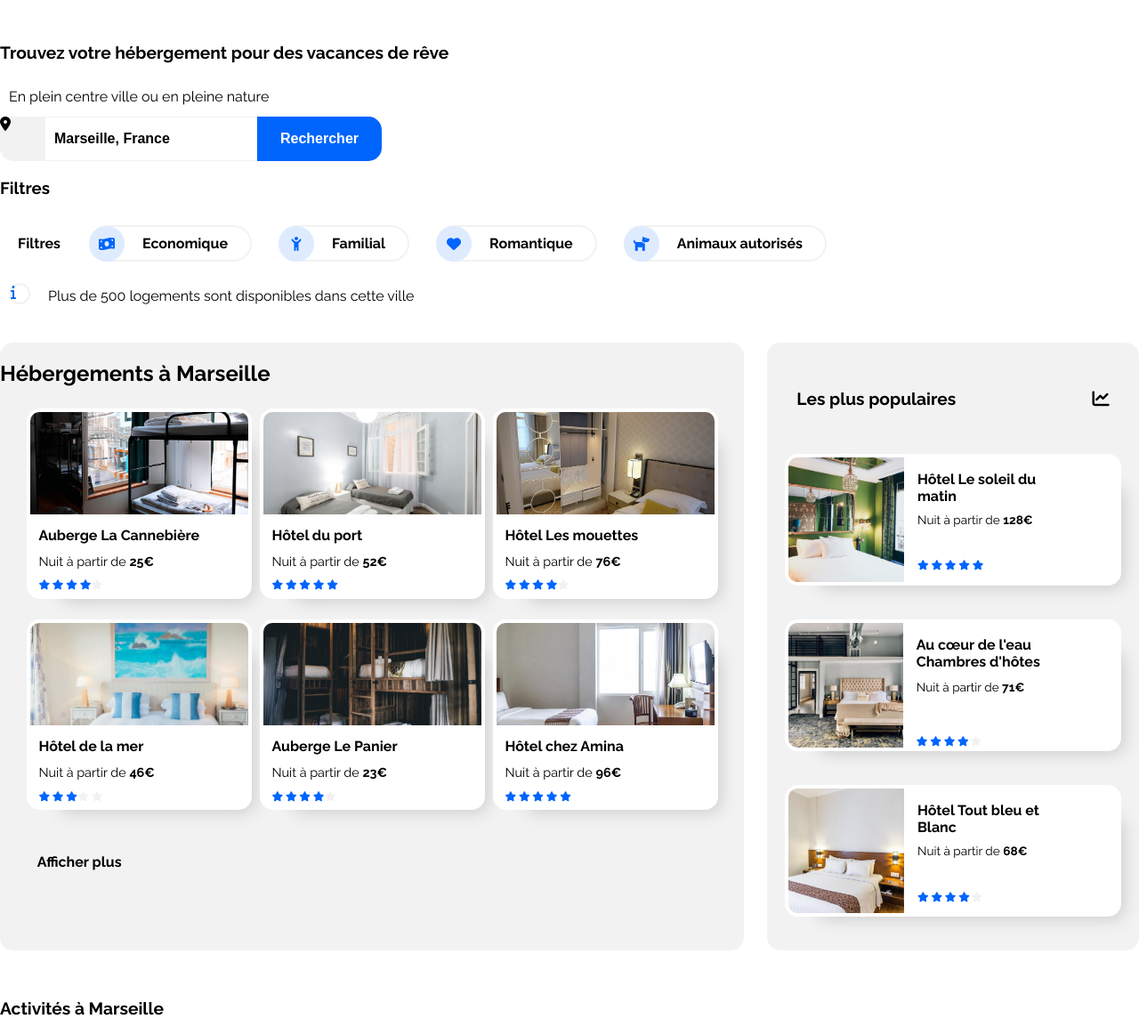
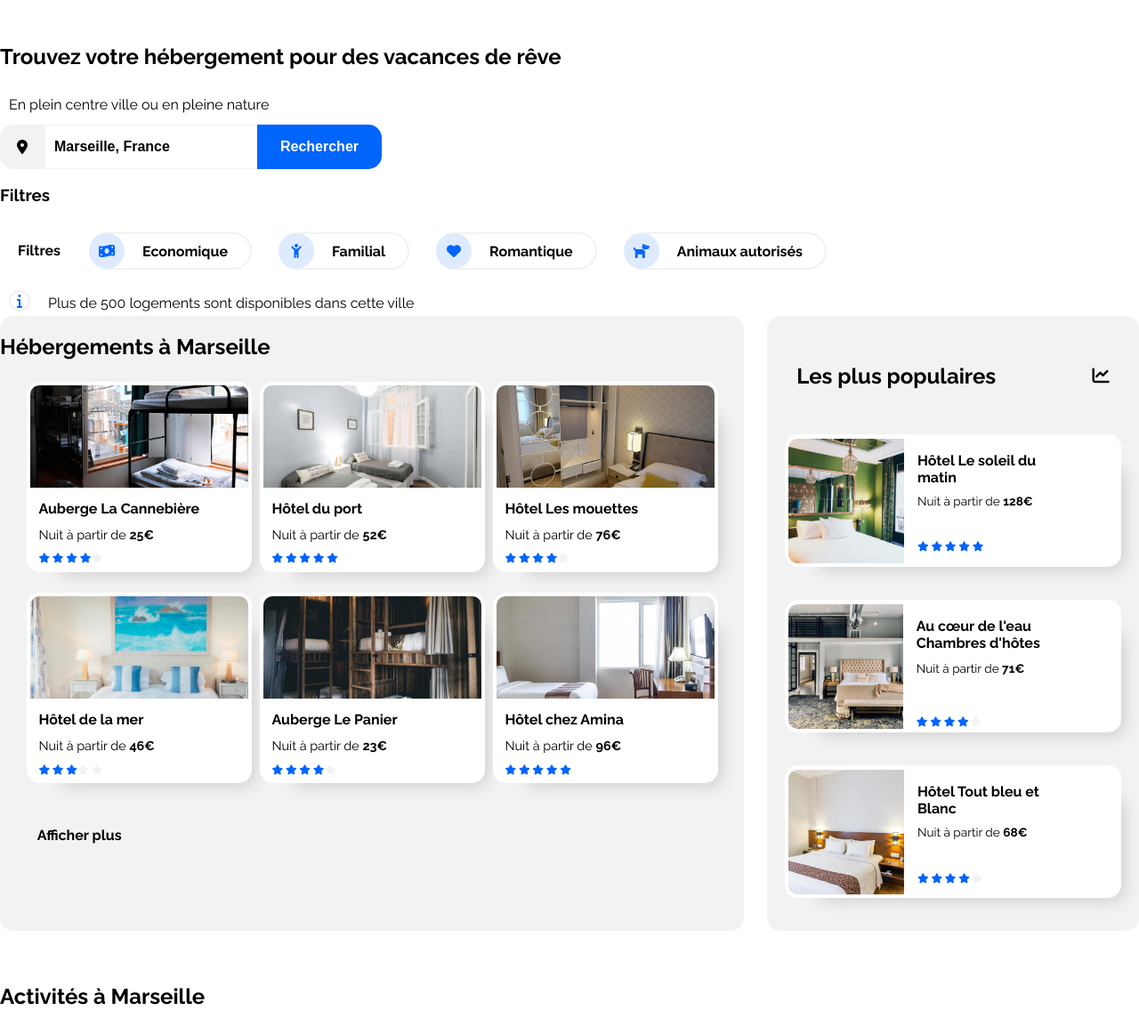
Before and after one commit to Yaselmhamdi/index1.html, a plain HTML site: page index1.html in a window 1280 px wide. Shown: the part 93-1256 px from the top of the page at 89% size. Drawn offline with Linux system fonts and the light colour scheme.

Commit message:
Validator+logo

```diff
--- a/index1.html
+++ b/index1.html
@@ -20,10 +20,10 @@
         <a href="#activity" class="menus__activity"><span>Activités</span></a>
     </nav>
     </header>
+    <main>
   <section>
-    <main>
       <section id="search">
-          <h1>Trouvez votre hébergement pour des vacances de rêve</h1>
+          <h2>Trouvez votre hébergement pour des vacances de rêve</h2>
               <p class="search__subtitle">En plein centre ville ou en pleine nature</p>
               <form class="search__bar">
                   <i class="fa-solid fa-location-dot"></i>
@@ -35,7 +35,6 @@
     <div class="mobileFiltreWrap filtre margfiltre">
       <h3>Filtres</h3>
     </div>
-    </main>
     <!-- filtre-->
   <div class="filter">
   <p class="filter__title">Filtres</p>
@@ -53,11 +52,10 @@
   </div>
 </div>
 </section>
-</section>
 
 <!--corps 1 card-->
 
-<section id="accommodation">
+<div id="accommodation">
     <article class="accommodation">
         <h2>Hébergements à Marseille</h2>
         <div class="accommodationCard">
@@ -186,7 +184,7 @@
       <!--populaires-->
       <article class="popular">
         <div class="popular__title">
-            <h1>Les plus populaires</h1>
+            <h2>Les plus populaires</h2>
             <i class="fas fa-chart-line"></i>
         </div>
         <div class="popularCard">
@@ -250,10 +248,10 @@
             </div>
         </div>
    </article>
-</section>
+</div>
 
 <section id="activity">
-    <h1>Activités à Marseille</h1>
+    <h2>Activités à Marseille</h2>
     <div class="activity__card">
         <div class="activity__largeCard1">
             <div class="activity__largeCard1__body">
--- a/style.css
+++ b/style.css
@@ -83,6 +83,10 @@ main {
     font-size: 100%;
     margin-top: -0.5%;
     margin-bottom: 1%;
+}
+#search i,
+.info i{
+  display: flex;
 }
 .search__bar {
     display:flex;
@@ -605,7 +609,6 @@ footer {
         height: fit-content;
         margin-bottom: 5%;
         padding-bottom: 10%;
-        background: #fff;
     }
     .popularCard1, .popularCard2, .popularCard3 {
         width: 100%;
```
